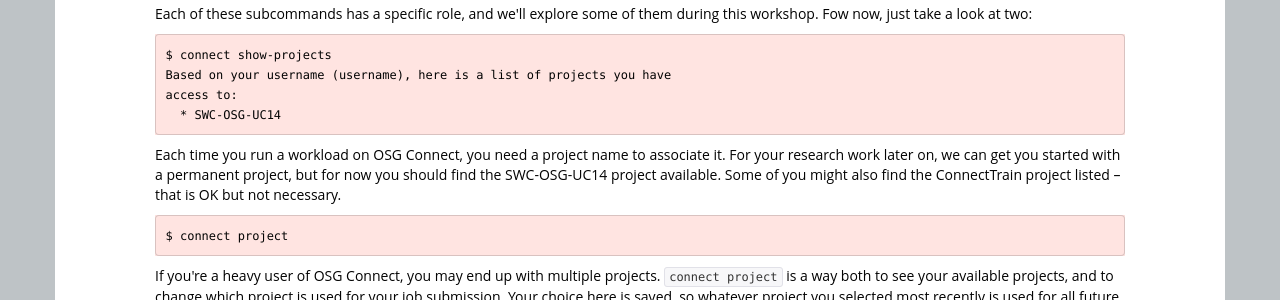
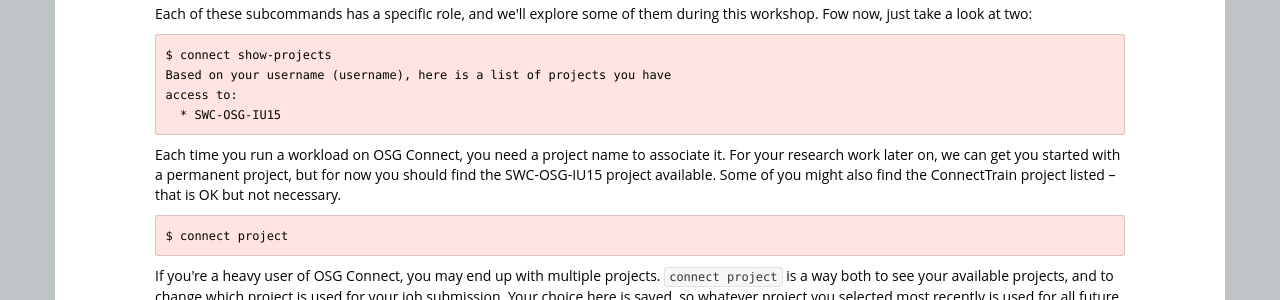
Before and after one commit to SWC-OSG-Workshop/2015-03-03-iupui, a Jekyll site: the page built from novice/DHTC/04-HTCondor-Submitting.md, in a window 1280 px wide and 900 px high, scrolled down 831 px. Shown: the part 212-512 px from the top of the window. Built offline with Jekyll 4.4.1, drawn with Linux system fonts in a browser that asks for light colours; some of the changed text lies outside the part shown.

Commit message:
Chnaged project name to SWC-OSG-IU15, and updated sample job output

```diff
--- a/novice/DHTC/04-HTCondor-Submitting.md
+++ b/novice/DHTC/04-HTCondor-Submitting.md
@@ -57,12 +57,12 @@
 $ connect show-projects
 Based on your username (username), here is a list of projects you have
 access to:
-  * SWC-OSG-UC14
+  * SWC-OSG-IU15
 ~~~
 
 Each time you run a workload on OSG Connect, you need a project name to
 associate it.  For your research work later on, we can get you started
-with a permanent project, but for now you should find the SWC-OSG-UC14
+with a permanent project, but for now you should find the SWC-OSG-IU15
 project available.  Some of you might also find the ConnectTrain project
 listed -- that is OK but not necessary.
 
```
Also changed, not shown: other parts of novice/DHTC/04-HTCondor-Submitting.md (+8 -6 lines).
